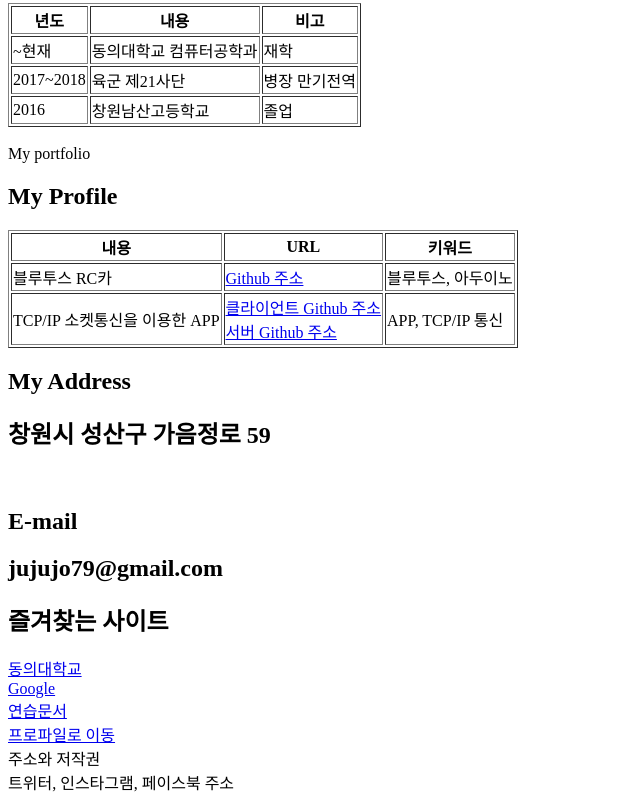
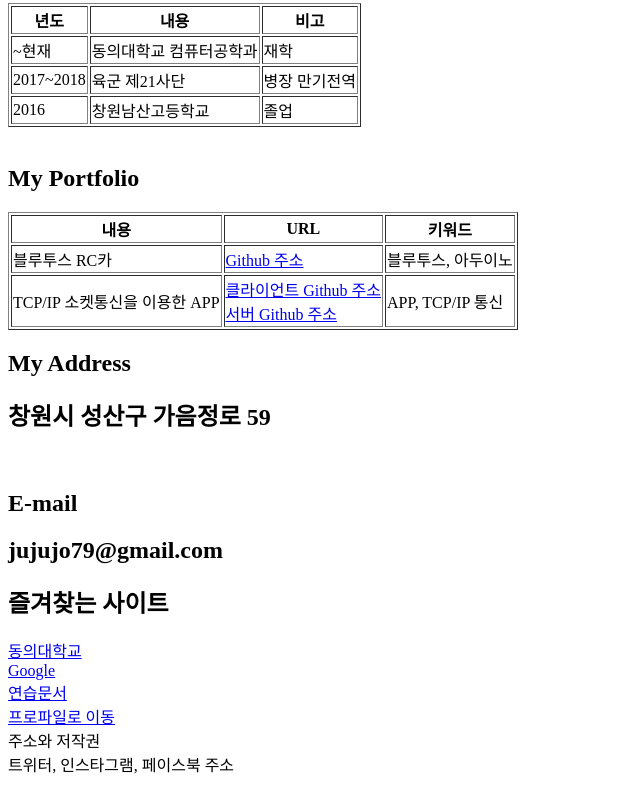
Before and after one commit to snsnalal/web01, a plain HTML site: page index.html in a window 1280 px wide. Shown: the part 777-1579 px from the top of the page, without its empty margins (0-640 px from the left). Drawn offline with Linux system fonts and the light colour scheme.

Commit message:
Update index.html

```diff
--- a/index.html
+++ b/index.html
@@ -54,8 +54,8 @@
             </table>
         </div>
         <br>
-        <div id="Portfolio">My portfolio
-            <h2>My Profile</h2>
+        <div id="Portfolio">
+            <h2>My Portfolio</h2>
             <table border="1">
                 <tr>
                     <th>내용</th>
```
